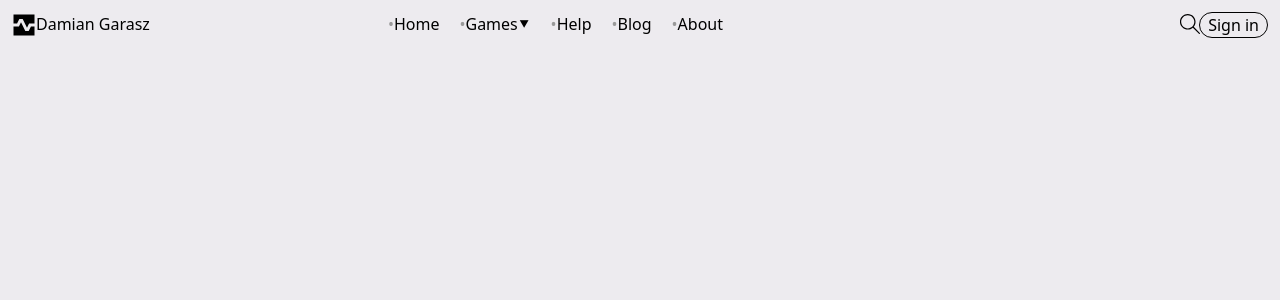
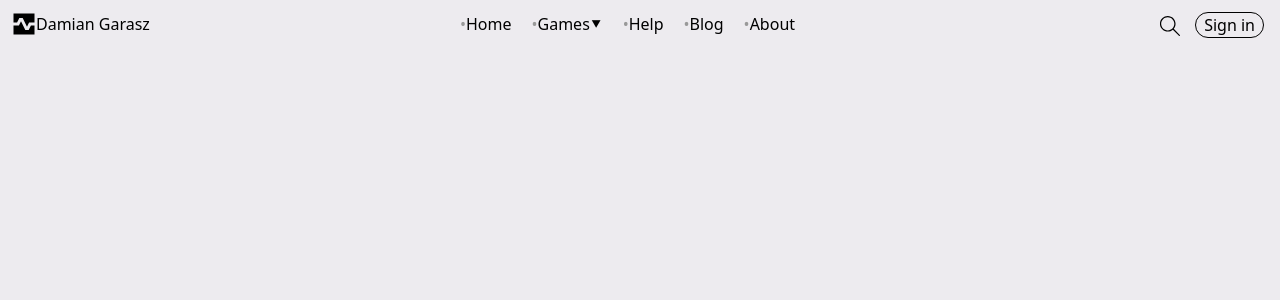
Before and after one commit to damiangarasz/portfolio-website-2-React, a React (Vite) app: page / in a window 1280 px wide. Shown: the top 300 px of the page. Built offline with nearby package versions, Linux system fonts and the light colour scheme.

Commit message:
jakoś to wygląda lol

```diff
--- a/src/ts/Header/Header.tsx
+++ b/src/ts/Header/Header.tsx
@@ -3,8 +3,8 @@ import SearchBar from "./SearchBar";
 
 const Header = () => {
   return (
-    <header className="mx-3 mt-3 flex justify-between font-medium">
-      <div className="flex">
+    <header className="mx-3 mt-3 flex justify-between font-medium relative">
+      <div className="flex w-[150px]">
         <svg
           className="w-6"
           viewBox="0 0 16 16"
@@ -32,9 +32,10 @@ const Header = () => {
       </div>
       <Menu />
       <SearchBar />
-      <button className="rounded-full border border-black px-2 font-normal right-1">
+      <button className="absolute right-1 rounded-full border border-black px-2 font-normal">
         Sign in
       </button>
+      <div className="w-[175px]"></div>
     </header>
   );
 };
--- a/src/ts/Header/SearchBar.tsx
+++ b/src/ts/Header/SearchBar.tsx
@@ -128,7 +128,7 @@ const SearchBar = () => {
   // ----- logika smooth search bara koniec
 
   return (
-    <div>
+    <div className="absolute right-2">
       <form
         ref={formRef}
         onSubmit={lupaSwitch}
@@ -144,7 +144,7 @@ const SearchBar = () => {
             type="search"
             data-state=""
             placeholder="search"
-            className="absolute -right-[100px] -top-0.5 h-3 rounded-full"
+            className="absolute right-[75px] -top-0.5 h-3 rounded-full"
           />
           {/* mapowanie wyników search bara */}
           <ul className="hint absolute hidden">
@@ -177,7 +177,7 @@ const SearchBar = () => {
         ref={lupaRef}
         onClick={lupaSwitch}
         data-state={stanLupa}
-        className="lupa absolute right-20 top-3.5 hover:cursor-pointer"
+        className="lupa absolute right-20 top-1 hover:cursor-pointer"
       >
         <svg
           fill="#000000"
```
